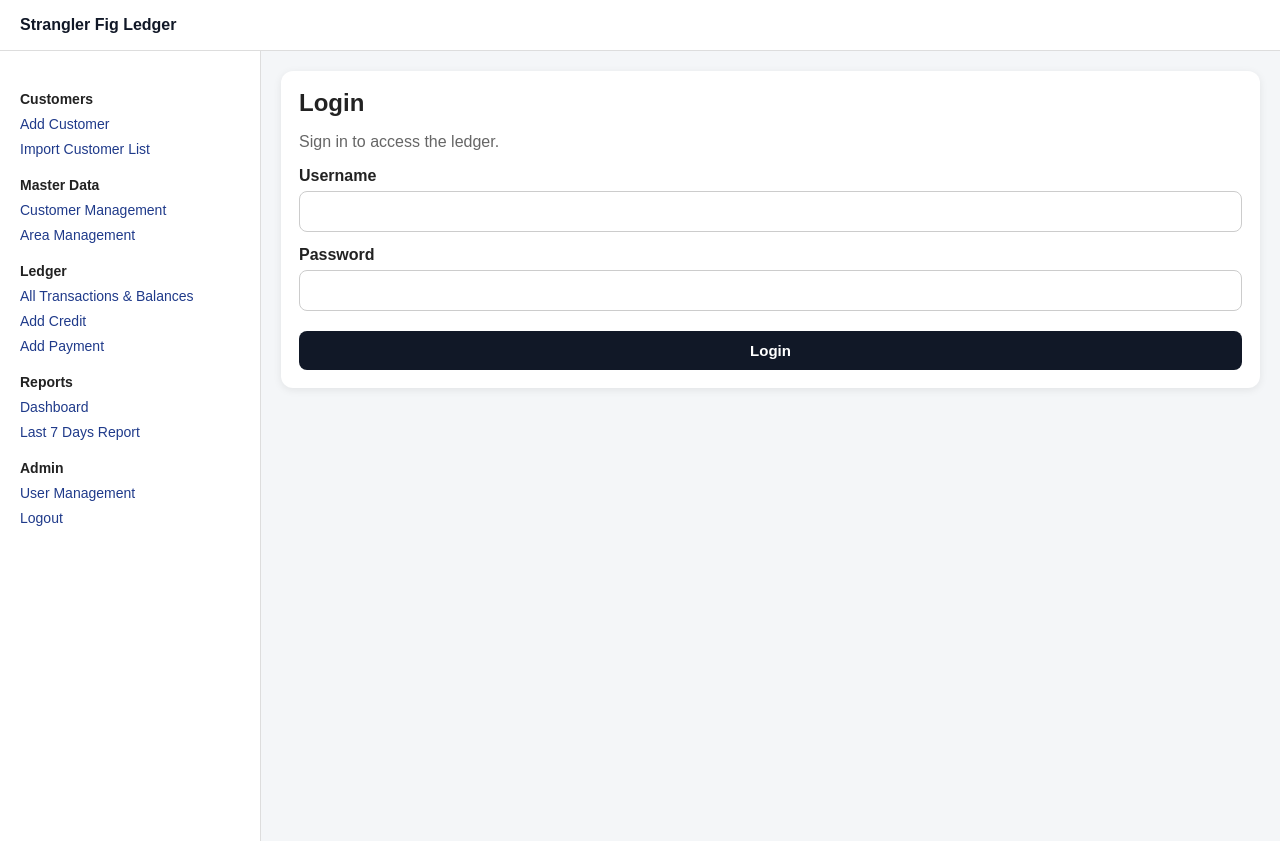
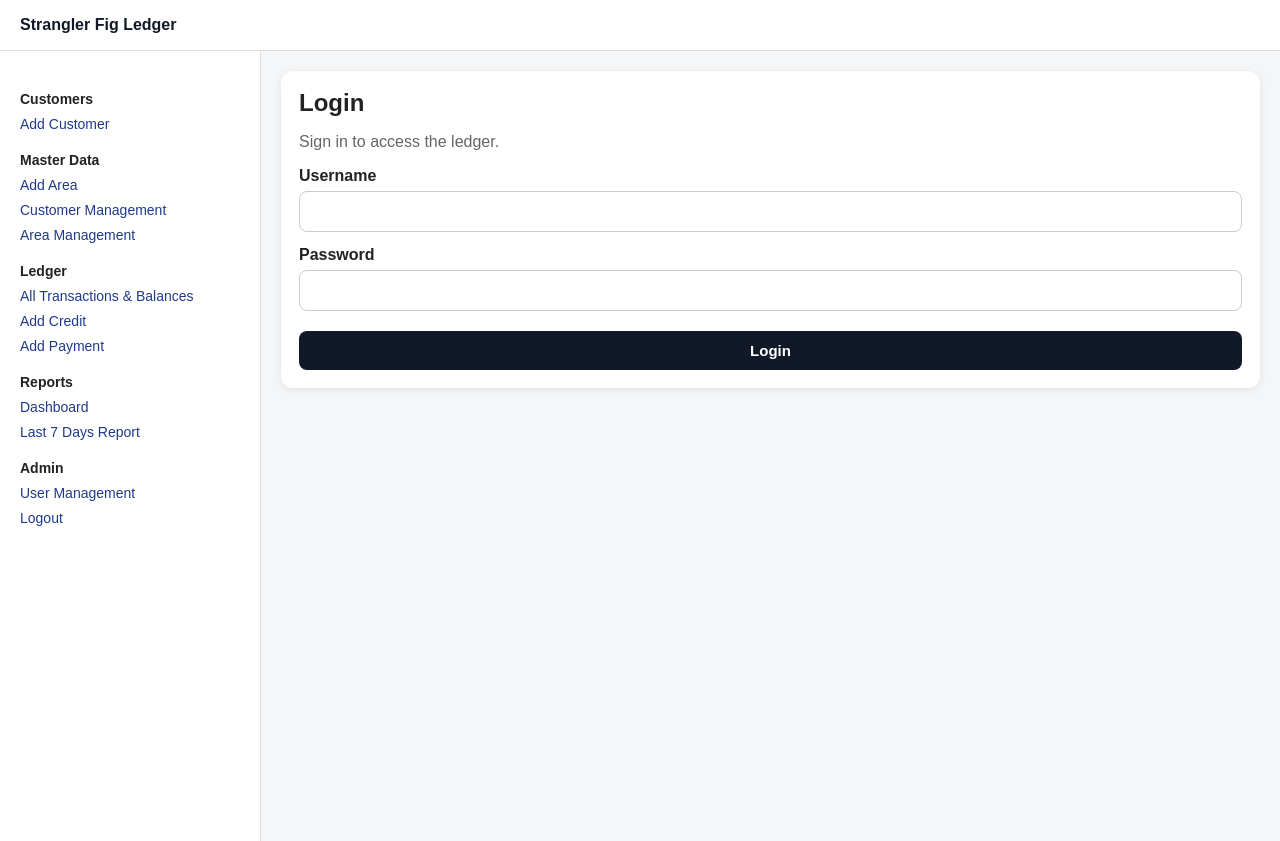
Before and after one commit to zakedge/sf1-receivables-ledger, a FastAPI app: page /login in a window 1280 px wide. Run offline with FastAPI, Linux system fonts and the light colour scheme.

Commit message:
Remove customer import link and add area link

```diff
--- a/templates/base.html
+++ b/templates/base.html
@@ -256,9 +256,9 @@
         <div class="side-menu">
             <h3>Customers</h3>
             <a href="/add-customer">Add Customer</a>
-            <a href="/import-customers">Import Customer List</a>
 
             <h3>Master Data</h3>
+            <a href="/add-area">Add Area</a>
             <a href="/customers">Customer Management</a>
             <a href="/areas">Area Management</a>
 
```
